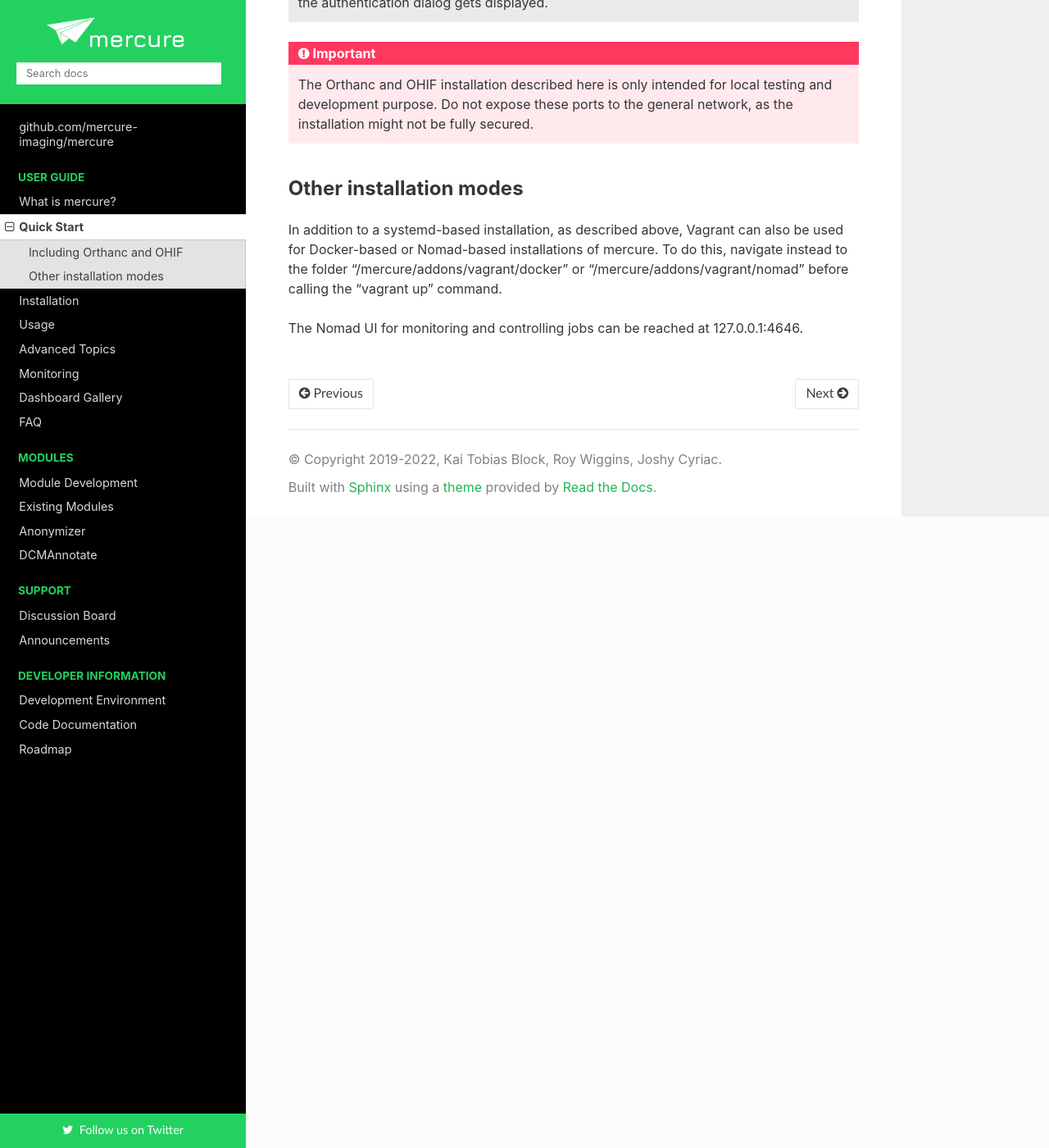
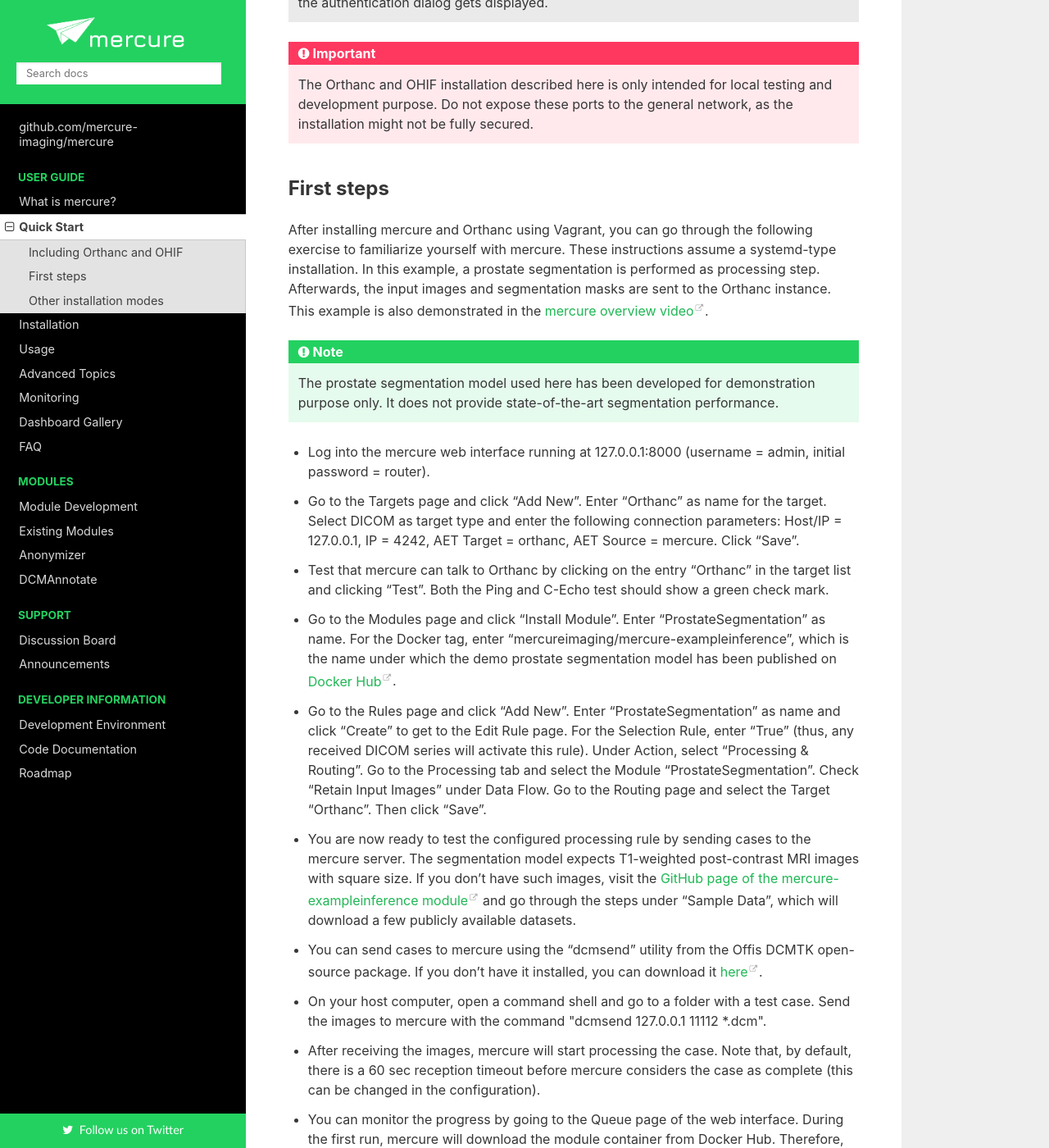
Before and after one commit to mercure-imaging/mercure, a Sphinx documentation site: the page built from docs/quickstart.rst, in a window 1280 px wide and 1400 px high, scrolled down 2177 px. Shown: the whole window at 82% size. Built offline with Sphinx 7.4.7 and the Read the Docs theme 2.0.0, drawn with Linux system fonts in a browser that asks for light colours; some of the changed text lies outside the part shown.

Commit message:
Updated documentation

```diff
--- a/docs/quickstart.rst
+++ b/docs/quickstart.rst
@@ -59,6 +59,33 @@
 
 .. important:: The Orthanc and OHIF installation described here is only intended for local testing and development purpose. Do not expose these ports to the general network, as the installation might not be fully secured.
 
+
+First steps
+-----------
+
+After installing mercure and Orthanc using Vagrant, you can go through the following exercise to familiarize yourself with mercure. These instructions assume a systemd-type installation. In this example, a prostate segmentation is performed as processing step. Afterwards, the input images and segmentation masks are sent to the Orthanc instance. This example is also demonstrated in the `mercure overview video <https://youtu.be/LyJ4iQE1yLk?t=567>`_.
+
+.. note:: The prostate segmentation model used here has been developed for demonstration purpose only. It does not provide state-of-the-art segmentation performance.
+
+* Log into the mercure web interface running at 127.0.0.1:8000 (username = admin, initial password = router).
+* Go to the Targets page and click "Add New". Enter "Orthanc" as name for the target. Select DICOM as target type and enter the following connection parameters: Host/IP = 127.0.0.1, IP = 4242, AET Target = orthanc, AET Source = mercure. Click "Save".
+* Test that mercure can talk to Orthanc by clicking on the entry "Orthanc" in the target list and clicking "Test". Both the Ping and C-Echo test should show a green check mark.
+* Go to the Modules page and click "Install Module". Enter "ProstateSegmentation" as name. For the Docker tag, enter "mercureimaging/mercure-exampleinference", which is the name under which the demo prostate segmentation model has been published on  `Docker Hub <https://hub.docker.com/r/mercureimaging/mercure-exampleinference>`_.
+* Go to the Rules page and click "Add New". Enter "ProstateSegmentation" as name and click "Create" to get to the Edit Rule page. For the Selection Rule, enter "True" (thus, any received DICOM series will activate this rule). Under Action, select "Processing & Routing". Go to the Processing tab and select the Module "ProstateSegmentation". Check "Retain Input Images" under Data Flow. Go to the Routing page and select the Target "Orthanc". Then click "Save".
+* You are now ready to test the configured processing rule by sending cases to the mercure server. The segmentation model expects T1-weighted post-contrast MRI images with square size. If you don't have such images, visit the `GitHub page of the mercure-exampleinference module <https://github.com/mercure-imaging/mercure-exampleinference>`_ and go through the steps under "Sample Data", which will download a few publicly available datasets.
+* You can send cases to mercure using the "dcmsend" utility from the Offis DCMTK open-source package. If you don't have it installed, you can download it  `here <https://dicom.offis.de/download/dcmtk/dcmtk366/bin/>`_.
+* On your host computer, open a command shell and go to a folder with a test case. Send the images to mercure with the command |subst3|.
+* After receiving the images, mercure will start processing the case. Note that, by default, there is a 60 sec reception timeout before mercure considers the case as complete (this can be changed in the configuration).
+* You can monitor the progress by going to the Queue page of the web interface. During the first run, mercure will download the module container from Docker Hub. Therefore, the processing time is longer for the first case. Note that the Queue page does not update automatically (unless you toggle the Auto Update switch on the top-right). Click the "Refresh Now" button to update the information. The processing is complete when the Processing and Routing services return to the "Idle" state.
+* The segmentation results can now be reviewed in Orthanc. To this end, open the address 127.0.0.1:8042 (user = orthanc, password = orthanc). Click on "All Patients", which should show the case that has been processed. Click on the patient, then on the study, then click the yellow button "Stone Web Viewer" on the left side. You should now see two image series: one with the original input images, and one with the generated segmentation mask in yellow color blended with the images.
+
+If you are interested how this segmentation module has been implemented, take a look at the source code `available in GitHub <https://github.com/mercure-imaging/mercure-exampleinference>`_ (the relevant file here is inference.py). This repository can be used as starting point for implementing own DL-based processing modules. More information on module development can be found :doc:`here <../modules>`.
+
+.. |subst3| raw:: html
+
+   "dcmsend 127.0.0.1 11112 *.dcm"
+
+
 Other installation modes
 ------------------------
 
```
